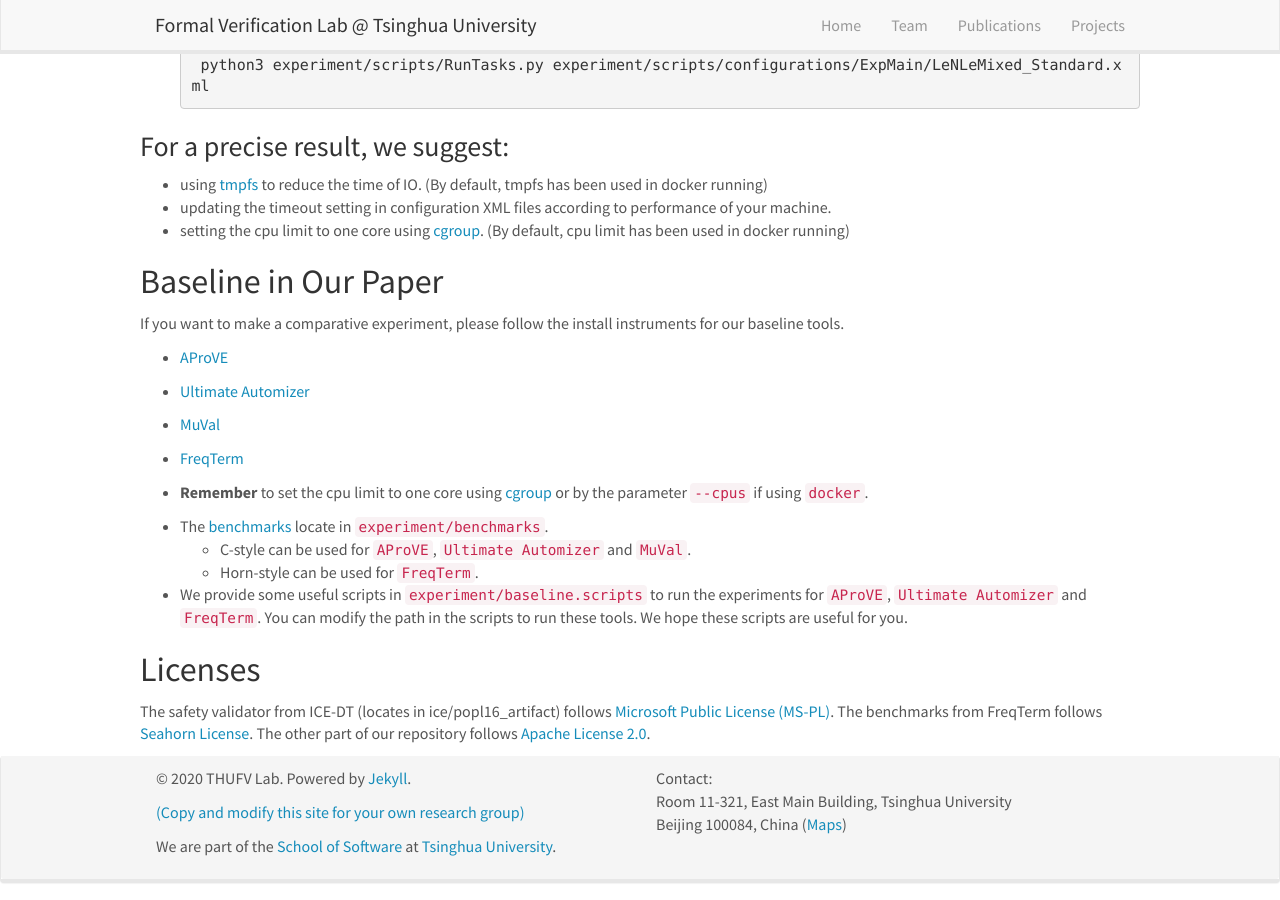
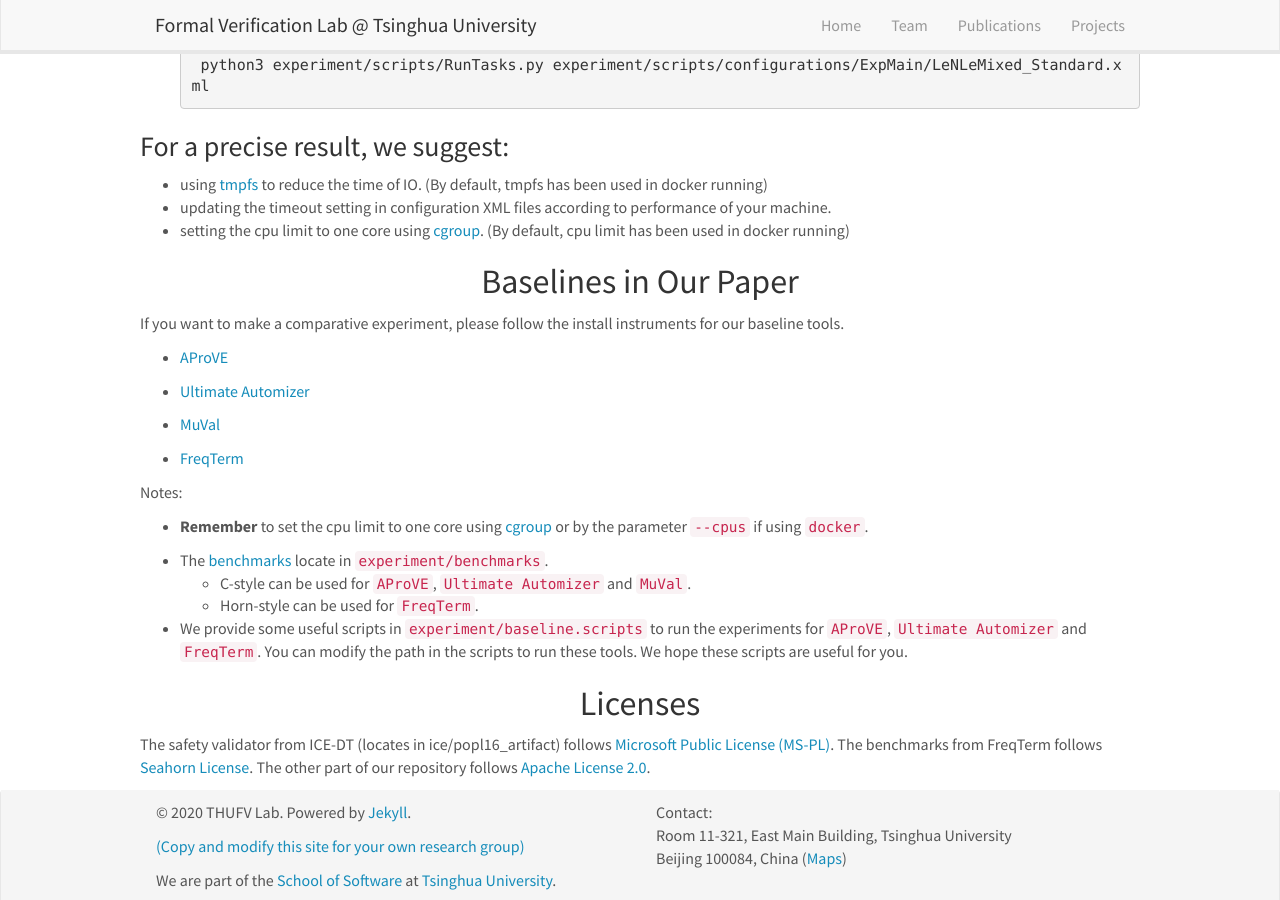
Before and after one commit to thufv/thufv.github.io, a Jekyll site: the page built from _research/icse22-artifact.md, in a window 1280 px wide and 900 px high, scrolled down 1808 px. Built offline with Jekyll 4.4.1, drawn with Linux system fonts in a browser that asks for light colours; nearby versions of some CDN libraries.

Commit message:
update icse22

````diff
--- a/_research/icse22-artifact.md
+++ b/_research/icse22-artifact.md
@@ -19,7 +19,7 @@ The <a href="https://doi.org/10.5281/zenodo.5442280">docker image</a> contains a
 
 ------------------------------------------------------------------------------
 
-## Install
+## <center>Install</center>
 ### Docker
 1. Follow the [installation documents](https://docs.docker.com/get-docker/)
 2. Use the file `ddlTerm.dockerfile` in `docker` to build the image
@@ -56,7 +56,7 @@ The <a href="https://doi.org/10.5281/zenodo.5442280">docker image</a> contains a
 
 * Unzip the zip file, copy the inside `bin/z3` into `ice/popl16_artifact/Boogie/Binaries` and rename it to `z3.exe`
 
-## Run Experiments
+## <center>Run Experiments</center>
 ### Docker
 1. Start the docker image (replace `/path/to/a/directory/to/save/the/result`)
     ```sh
@@ -87,7 +87,7 @@ The <a href="https://doi.org/10.5281/zenodo.5442280">docker image</a> contains a
 * updating the timeout setting in configuration XML files according to performance of your machine.
 * setting the cpu limit to one core using [cgroup](https://man7.org/linux/man-pages/man7/cgroups.7.html). (By default, cpu limit has been used in docker running)
 
-## Baseline in Our Paper
+## <center>Baselines in Our Paper</center>
 If you want to make a comparative experiment, please follow the install instruments for our baseline tools.
 
 * [AProVE](https://aprove.informatik.rwth-aachen.de/)
@@ -98,6 +98,7 @@ If you want to make a comparative experiment, please follow the install instrume
 
 * [FreqTerm](https://github.com/grigoryfedyukovich/aeval/tree/term)
 
+Notes:
 * **Remember** to set the cpu limit to one core using [cgroup](https://man7.org/linux/man-pages/man7/cgroups.7.html) or by the parameter `--cpus` if using `docker`.
 
 * The [benchmarks](https://github.com/grigoryfedyukovich/aeval/tree/term) locate in `experiment/benchmarks`.
@@ -107,5 +108,5 @@ If you want to make a comparative experiment, please follow the install instrume
 * We provide some useful scripts in `experiment/baseline.scripts` to run the experiments for `AProVE`, `Ultimate Automizer` and `FreqTerm`.
   You can modify the path in the scripts to run these tools. We hope these scripts are useful for you.
 
-## Licenses
+## <center>Licenses</center>
 The safety validator from ICE-DT (locates in ice/popl16_artifact) follows [Microsoft Public License (MS-PL)](https://opensource.org/licenses/MS-PL). The benchmarks from FreqTerm follows [Seahorn License](https://github.com/grigoryfedyukovich/aeval/blob/term/seahorn_license.txt). The other part of our repository follows [Apache License 2.0](https://opensource.org/licenses/Apache-2.0).
````
